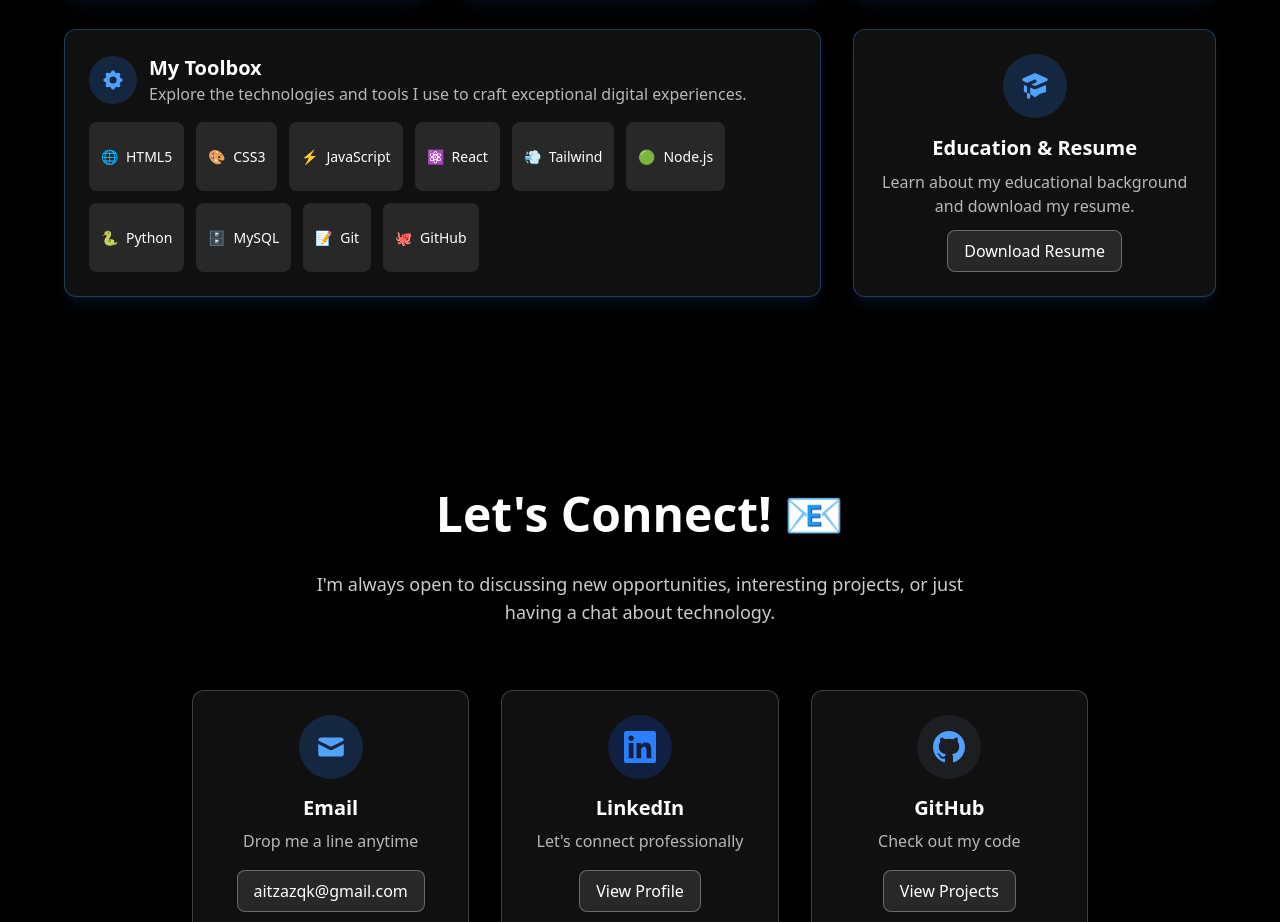
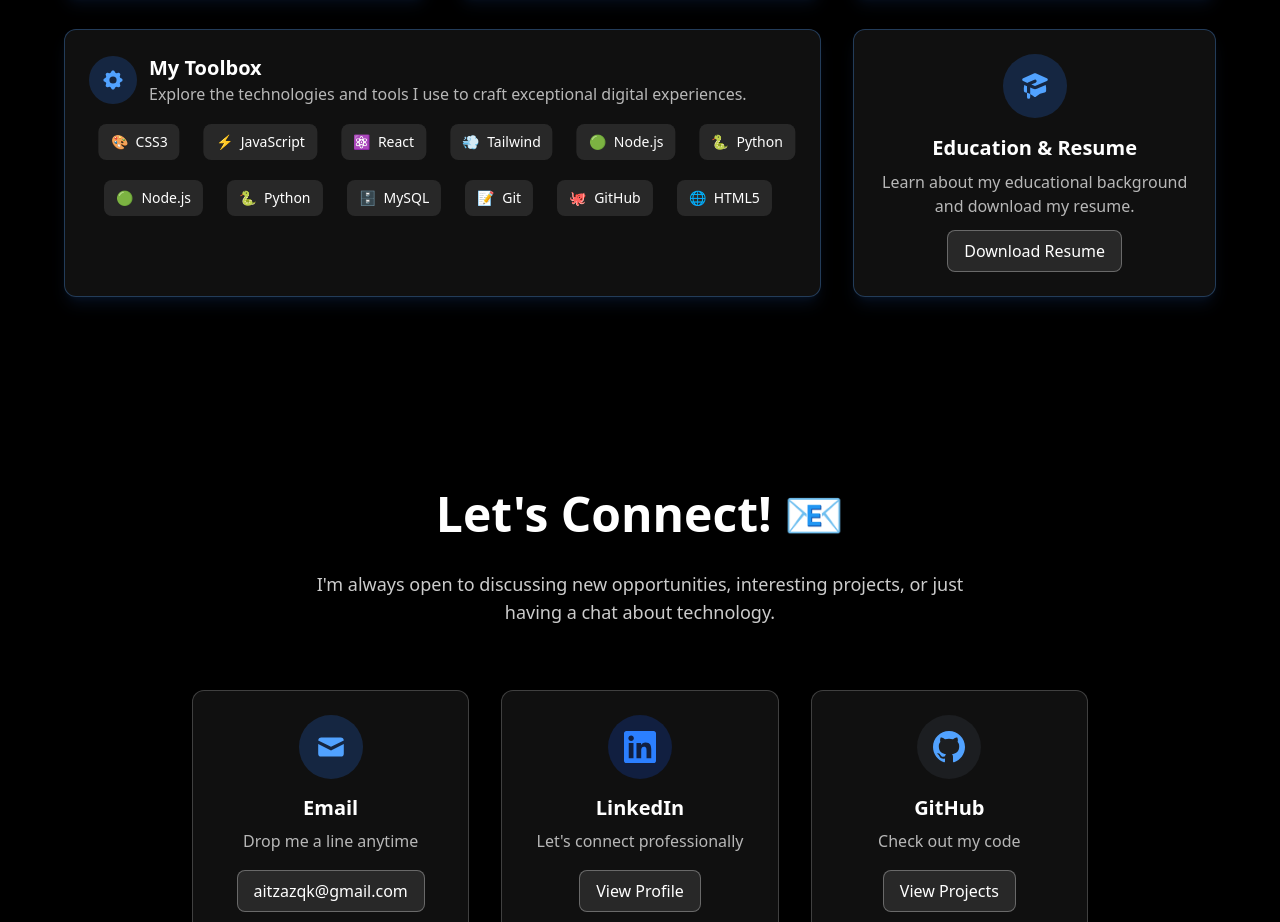
Before and after one commit to aitzaz-qadir/portfolio-website, a React (Vite) app: page / in a window 1280 px wide. Shown: the part 2660-3582 px from the top of the page. Built offline with nearby package versions, Linux system fonts and the light colour scheme.

Commit message:
- Created animated carousel, modular

```diff
--- a/src/components/AboutCard.jsx
+++ b/src/components/AboutCard.jsx
@@ -1,5 +1,6 @@
 import React from 'react';
 import PropTypes from 'prop-types';
+import ToolCarousel from './ToolCarousel';
 
 // Reusable component for displaying different aspects of my life/work
 const AboutCard = ({ item }) => {
@@ -183,19 +184,18 @@ const AboutCard = ({ item }) => {
                 </p>
               </div>
             </div>
-            <div className="flex flex-wrap gap-2 sm:gap-3 flex-grow">
-              {item.tools &&
-                item.tools.map((tool, index) => (
-                  <div
-                    key={index}
-                    className="flex items-center bg-white/10 rounded-lg px-2 sm:px-3 py-1 sm:py-2 text-xs sm:text-sm"
-                  >
-                    <span className="text-blue-400 mr-1 sm:mr-2">
-                      {tool.icon}
-                    </span>
-                    <span>{tool.name}</span>
-                  </div>
-                ))}
+            {/* Carousel Container */}
+            <div className="flex flex-col gap-4 flex-grow overflow-hidden">
+              <ToolCarousel
+                tools={item.tools}
+                direction="left"
+                duration="40s"
+              />
+              <ToolCarousel
+                tools={item.tools}
+                direction="right"
+                duration="35s"
+              />
             </div>
           </div>
         );
--- /dev/null
+++ b/src/components/ToolCarousel.jsx
@@ -0,0 +1,41 @@
+import React from 'react';
+import PropTypes from 'prop-types';
+
+// ToolCarousel component to display a scrolling list of tools
+const ToolCarousel = ({ tools, direction = 'left', duration = '40s' }) => {
+  const animationClass =
+    direction === 'left' ? 'animate-moveLeft' : 'animate-moveRight';
+
+  return (
+    <div className="relative overflow-hidden">
+      <div
+        className={`flex flex-none py-0.5 gap-6 pr-6 ${animationClass}`}
+        style={{ animationDuration: duration }}
+      >
+        {tools &&
+          tools.concat(tools).map((tool, index) => (
+            <div
+              key={`${direction}-${index}`}
+              className="flex items-center bg-white/10 rounded-lg px-2 sm:px-3 py-1 sm:py-2 text-xs sm:text-sm flex-shrink-0"
+            >
+              <span className="text-blue-400 mr-1 sm:mr-2">{tool.icon}</span>
+              <span>{tool.name}</span>
+            </div>
+          ))}
+      </div>
+    </div>
+  );
+};
+
+ToolCarousel.propTypes = {
+  tools: PropTypes.arrayOf(
+    PropTypes.shape({
+      icon: PropTypes.string.isRequired,
+      name: PropTypes.string.isRequired,
+    })
+  ).isRequired,
+  direction: PropTypes.oneOf(['left', 'right']),
+  duration: PropTypes.string,
+};
+
+export default ToolCarousel;
--- a/src/index.css
+++ b/src/index.css
@@ -3,5 +3,6 @@
 /* Import modular CSS files */
 @import './styles/base.css';
 @import './styles/animations.css';
+@import './styles/carousel.css';
 @import './styles/responsive.css';
 @import './styles/accessibility.css';
--- /dev/null
+++ b/src/styles/carousel.css
@@ -0,0 +1,58 @@
+/* Carousel Animations */
+
+@keyframes moveLeft {
+  0% {
+    transform: translateX(0);
+  }
+  100% {
+    transform: translateX(-100%);
+  }
+}
+
+@keyframes moveRight {
+  0% {
+    transform: translateX(-100%);
+  }
+  100% {
+    transform: translateX(0);
+  }
+}
+
+.animate-moveLeft {
+  animation: moveLeft var(--animation-duration, 40s) linear infinite;
+}
+
+.animate-moveRight {
+  animation: moveRight var(--animation-duration, 40s) linear infinite;
+}
+
+/* Carousel container styles */
+.carousel-container {
+  overflow: hidden;
+  position: relative;
+}
+
+.carousel-track {
+  display: flex;
+  flex: none;
+  padding: 0.125rem 0;
+  gap: 1.5rem;
+  padding-right: 1.5rem;
+}
+
+.carousel-item {
+  display: flex;
+  align-items: center;
+  background-color: rgba(255, 255, 255, 0.1);
+  border-radius: 0.5rem;
+  padding: 0.25rem 0.5rem;
+  font-size: 0.75rem;
+  flex-shrink: 0;
+}
+
+@media (min-width: 640px) {
+  .carousel-item {
+    padding: 0.5rem 0.75rem;
+    font-size: 0.875rem;
+  }
+}
```
